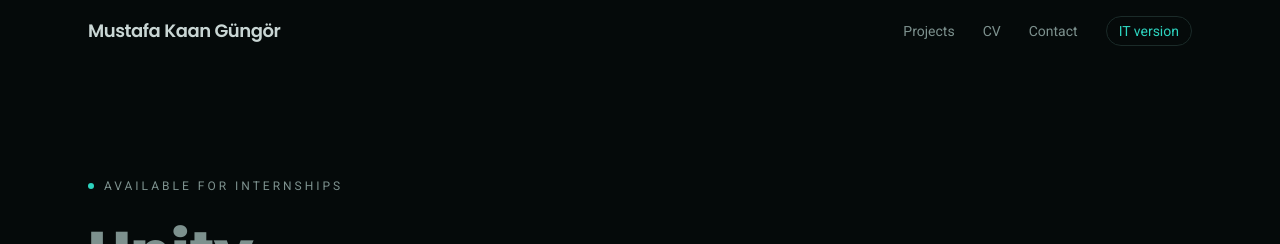
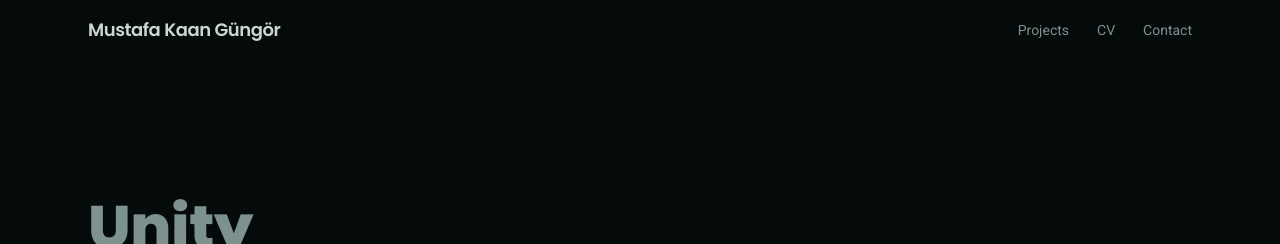
Before and after one commit to MustafaKaanGungor/mustafakaangungor.github.io, a SvelteKit app: page /game in a window 1280 px wide. Shown: the top 244 px of the page. Built offline with nearby package versions, Linux system fonts and the light colour scheme.

Commit message:
updated buttons and layout

```diff
--- a/src/components/Header.svelte
+++ b/src/components/Header.svelte
@@ -3,13 +3,7 @@
     import { person } from '$lib/data/site.js';
     import Icon from './Icon.svelte';
 
-    let {
-        brand = person.name,
-        home = '/',
-        tabs = [],
-        // { label, href } linking to the other track, or null on the chooser page.
-        cross = null
-    } = $props();
+    let { brand = person.name, home = '/', tabs = [] } = $props();
 
     let y = $state(0);
     let open = $state(false);
@@ -42,18 +36,9 @@
                     {tab.name}
                 </a>
             {/each}
-
-            {#if cross}
-                <a
-                    href="{base}{cross.href}"
-                    class="rounded-full border border-line px-3 py-1 text-sm text-accent duration-200 hover:border-accent"
-                >
-                    {cross.label}
-                </a>
-            {/if}
         </nav>
 
-        {#if tabs.length || cross}
+        {#if tabs.length}
             <button
                 type="button"
                 aria-label={open ? 'Close navigation' : 'Open navigation'}
@@ -84,18 +69,6 @@
                         </a>
                     </li>
                 {/each}
-
-                {#if cross}
-                    <li class="mt-2 border-t border-line pt-3">
-                        <a
-                            href="{base}{cross.href}"
-                            onclick={close}
-                            class="block py-2 text-base text-accent"
-                        >
-                            {cross.label}
-                        </a>
-                    </li>
-                {/if}
             </ul>
         </nav>
     {/if}
--- a/src/components/Hero.svelte
+++ b/src/components/Hero.svelte
@@ -1,6 +1,5 @@
 <script>
     import { base } from '$app/paths';
-    import { person } from '$lib/data/site.js';
     import Icon from './Icon.svelte';
     import RichText from './RichText.svelte';
 
@@ -11,11 +10,6 @@
     id="intro"
     class="flex min-h-[78vh] flex-col justify-center gap-8 py-20 sm:py-28"
 >
-    <p class="flex items-center gap-2.5 text-xs uppercase tracking-[0.25em] text-muted">
-        <span class="size-1.5 rounded-full bg-accent" aria-hidden="true"></span>
-        {person.availability}
-    </p>
-
     <!-- Fluid sizing rather than breakpoints: a long single word like
          "Infrastructure" overflows a 375px screen at a fixed text-6xl. -->
     <h1 class="font-display font-extrabold tracking-tight leading-[0.92] break-words">
--- a/src/components/ProjectsSection.svelte
+++ b/src/components/ProjectsSection.svelte
@@ -27,9 +27,11 @@
     {/if}
 
     {#if projects.showreel}
-        <div use:reveal class="reveal mt-16 sm:mt-20 flex flex-col gap-4">
+        <div use:reveal class="reveal mt-16 sm:mt-20 flex flex-col items-center gap-4">
             <h3 class="font-display text-lg text-muted">{projects.showreel.label}</h3>
-            <div class="aspect-video w-full max-w-4xl overflow-hidden rounded-2xl border border-line">
+            <div
+                class="aspect-video w-full max-w-4xl mx-auto overflow-hidden rounded-2xl border border-line"
+            >
                 <iframe
                     src={projects.showreel.src}
                     title={projects.showreel.title}
--- a/src/components/TrackPage.svelte
+++ b/src/components/TrackPage.svelte
@@ -1,6 +1,5 @@
 <script>
     import { person, site } from '$lib/data/site.js';
-    import { otherTrack } from '$lib/data/tracks.js';
     import CvSection from './CvSection.svelte';
     import Footer from './Footer.svelte';
     import Header from './Header.svelte';
@@ -9,7 +8,6 @@
 
     let { track } = $props();
 
-    let other = $derived(otherTrack(track.id));
     let canonical = $derived(site.url + track.path);
 
     let tabs = $derived(
@@ -21,8 +19,6 @@
             { name: 'Contact', link: '#contact' }
         ].filter(Boolean)
     );
-
-    let cross = $derived({ label: `${other.shortLabel} version`, href: other.path });
 </script>
 
 <svelte:head>
@@ -46,7 +42,7 @@
     {/if}
 </svelte:head>
 
-<Header brand={person.name} home="/" {tabs} {cross} />
+<Header brand={person.name} home="/" {tabs} />
 
 <main class="mx-auto w-full max-w-6xl flex-1 px-6">
     <Hero hero={track.hero} cv={track.cv} />
--- a/src/lib/data/site.js
+++ b/src/lib/data/site.js
@@ -15,8 +15,7 @@
     phoneLabel: '+90 506 143 01 61',
     github: 'https://github.com/MustafaKaanGungor',
     linkedin: 'https://www.linkedin.com/in/mustafa-kaan-gungor/',
-    itch: 'https://bringsalavat.itch.io',
-    availability: 'Available for internships'
+    itch: 'https://bringsalavat.itch.io'
 };
 
 export const education = {
--- a/src/lib/data/tracks.js
+++ b/src/lib/data/tracks.js
@@ -4,6 +4,3 @@
 export const trackList = [game, it];
 
 export const tracks = { game, it };
-
-/** The other track, for the cross-link in the header. */
-export const otherTrack = (id) => trackList.find((track) => track.id !== id);
--- a/src/routes/+page.svelte
+++ b/src/routes/+page.svelte
@@ -29,11 +29,6 @@
 
 <main class="mx-auto flex w-full max-w-5xl flex-1 flex-col justify-center px-6 py-16 sm:py-24">
     <div class="flex flex-col gap-6">
-        <p class="flex items-center gap-2.5 text-xs uppercase tracking-[0.25em] text-muted">
-            <span class="size-1.5 rounded-full bg-accent" aria-hidden="true"></span>
-            {person.availability}
-        </p>
-
         <h1
             class="font-display text-[clamp(2rem,7.5vw,4.5rem)] font-extrabold tracking-tight leading-[0.95] break-words"
         >
```
Also changed, not shown: src/lib/data/game.js, src/lib/data/it.js, 46 other files (tests, documents, lock files or other folders).
